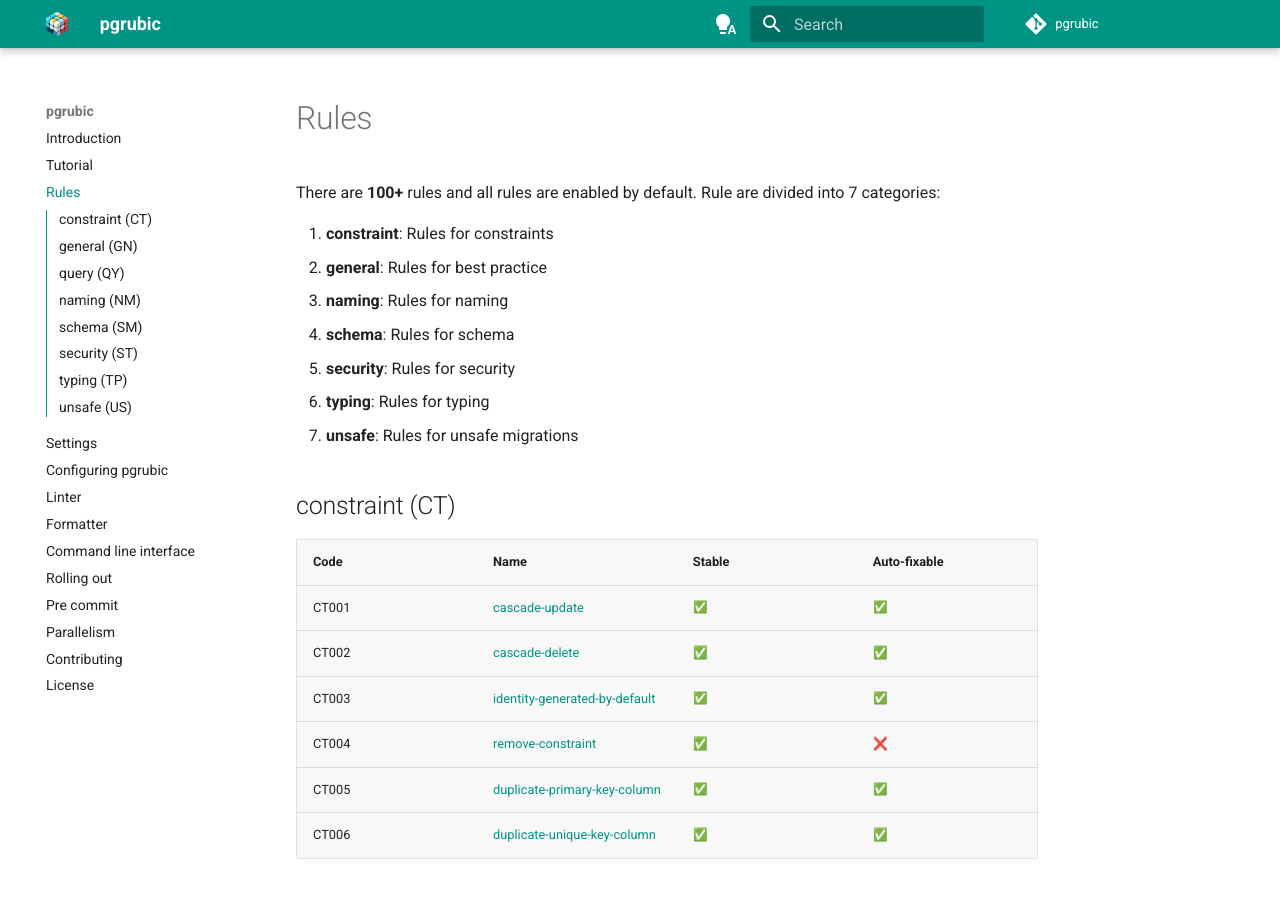
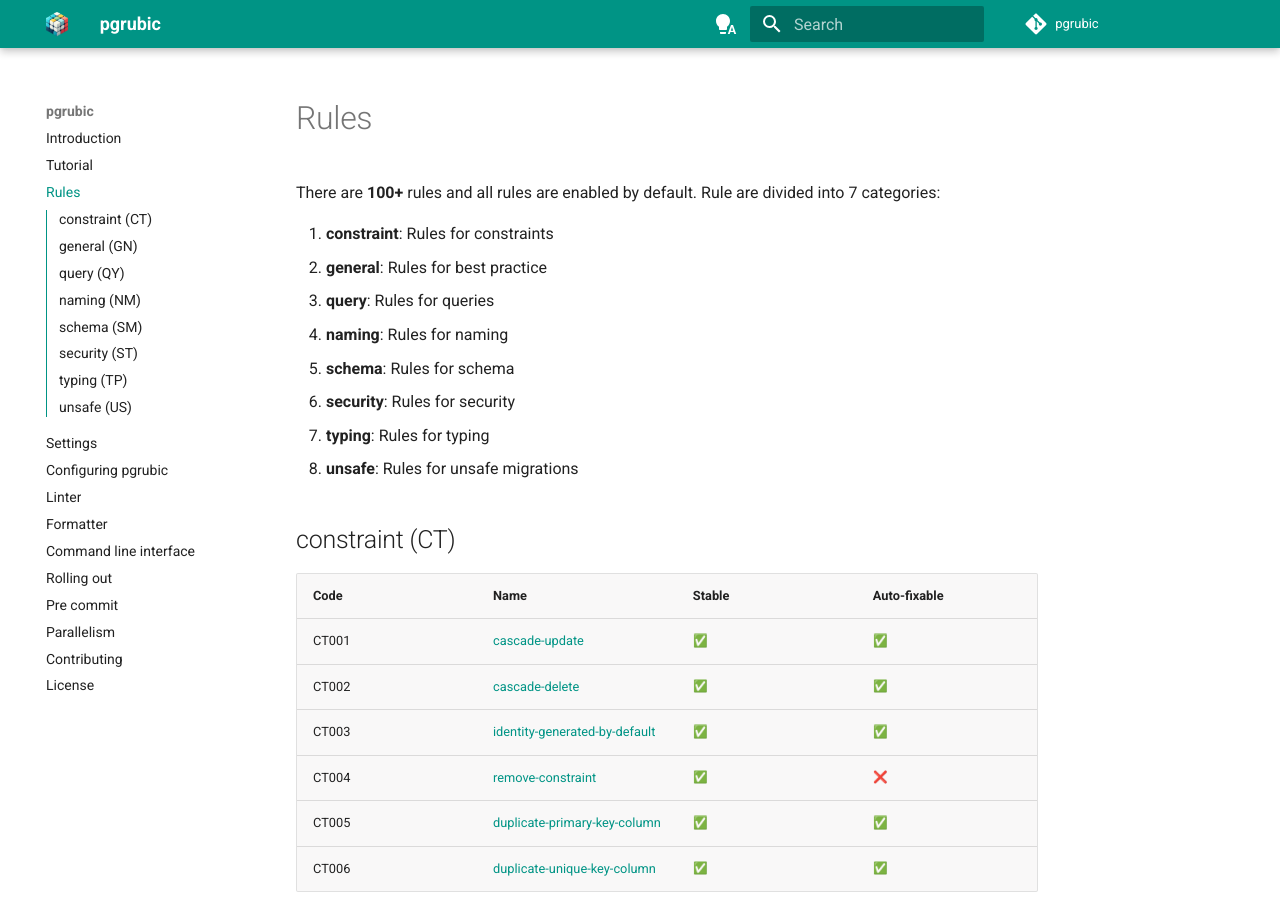
Before and after one commit to bolajiwahab/pgrubic, an MkDocs documentation site: the page built from docs/docs/rules.md, in a window 1280 px wide and 900 px high. Built offline with MkDocs 1.6.1 and Material for MkDocs 9.7.7, drawn with Linux system fonts in a browser that asks for light colours; emoji names are drawn with the system emoji font; comment, search, counter and statistics services are not loaded.

Commit message:
docs: add query to rule category (#142)

```diff
--- a/docs/docs/rules.md
+++ b/docs/docs/rules.md
@@ -4,11 +4,12 @@ There are **100+** rules and all rules are enabled by default. Rule are divided
 
 1. **constraint**: Rules for constraints
 2. **general**: Rules for best practice
-3. **naming**: Rules for naming
-4. **schema**: Rules for schema
-5. **security**: Rules for security
-6. **typing**: Rules for typing
-7. **unsafe**: Rules for unsafe migrations
+3. **query**: Rules for queries
+4. **naming**: Rules for naming
+5. **schema**: Rules for schema
+6. **security**: Rules for security
+7. **typing**: Rules for typing
+8. **unsafe**: Rules for unsafe migrations
 
 ## constraint (CT)
 
```
